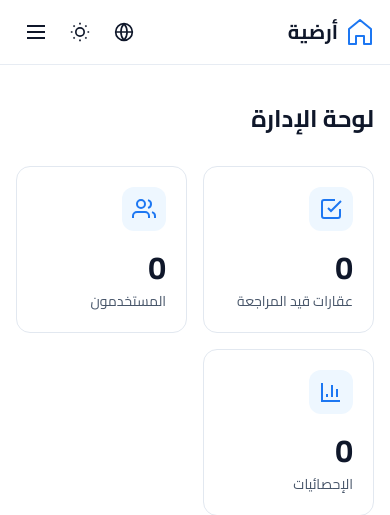
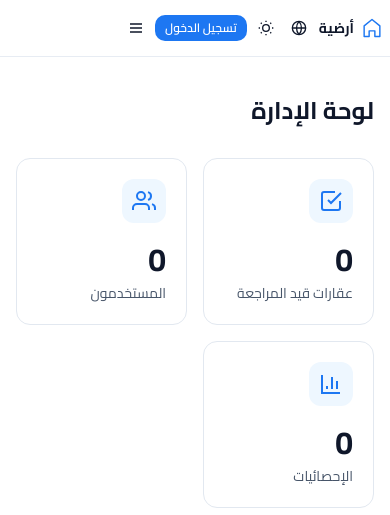
Before and after one commit to 6838gamal/Ardhiya-Real-Estate-Platform, a FastAPI app: page /admin in a window 390 px wide. Shown: the top 515 px of the page. Run offline with FastAPI, Linux system fonts and the light colour scheme; some libraries are stand-ins or nearby versions.

Commit message:
Update style.css

```diff
--- a/app/static/css/style.css
+++ b/app/static/css/style.css
@@ -199,9 +228,25 @@ a:hover { color: var(--primary-700); }
 .nav-link:hover, .nav-link.active { color: var(--primary-600); background: var(--primary-50); }
 :root[data-theme="dark"] .nav-link:hover, :root[data-theme="dark"] .nav-link.active { background: var(--bg-tertiary); }
 
-.header-actions { display: flex; align-items: center; gap: 4px; }
-.btn-login { display: none; }
-@media (min-width: 768px) { .btn-login { display: inline-flex; } }
+.header-actions { display: flex; align-items: center; gap: 4px; flex-shrink: 0; }
+
+/* ── Login Button ── */
+.btn-login { display: inline-flex; }
+
+/* ── Mobile Menu Toggle ── */
+.menu-toggle {
+    display: none;
+    align-items: center;
+    justify-content: center;
+}
+@media (max-width: 1023px) {
+    .menu-toggle {
+        display: flex;
+        width: 40px;
+        height: 40px;
+        padding: 0;
+    }
+}
 
 /* ── Theme Toggle ── */
 #themeToggle .icon-moon { display: none; }
@@ -471,3 +503,113 @@ a:hover { color: var(--primary-700); }
     position: absolute; width: 1px; height: 1px; padding: 0;
     margin: -1px; overflow: hidden; clip: rect(0,0,0,0); white-space: nowrap; border: 0;
 }
+
+/* ── Mobile & Tablet Responsive (Below 1024px) ── */
+@media (max-width: 1023px) {
+    /* تنسيق الهيدر للجوال */
+    .header-inner {
+        height: 60px;
+        padding: 0 12px;
+        gap: 8px;
+    }
+
+    .logo-text {
+        font-size: 1rem;
+    }
+
+    .logo-icon svg {
+        width: 24px;
+        height: 24px;
+    }
+
+    /* إظهار زر تسجيل الدخول */
+    .btn-login {
+        display: inline-flex !important;
+        font-size: 0.8125rem;
+        padding: 6px 14px;
+        margin: 0 4px;
+        min-width: auto;
+        white-space: nowrap;
+        order: 2;
+    }
+
+    /* ترتيب أزرار الهيدر */
+    .header-actions {
+        gap: 2px;
+        margin-left: auto;
+    }
+
+    .header-actions .lang-switcher { order: 0; }
+    .header-actions #themeToggle { order: 1; }
+    .header-actions .btn-login { order: 2; }
+    .header-actions .menu-toggle { order: 3; }
+
+    /* تصغير أزرار الأيقونات */
+    .icon-btn {
+        width: 36px;
+        height: 36px;
+        padding: 4px;
+    }
+    .icon-btn svg {
+        width: 18px;
+        height: 18px;
+    }
+}
+
+/* ── Very Small Screens (Below 400px) ── */
+@media (max-width: 400px) {
+    .header-inner {
+        height: 56px;
+        padding: 0 8px;
+        gap: 4px;
+    }
+
+    .logo-text {
+        font-size: 0.875rem;
+    }
+
+    .logo-icon svg {
+        width: 20px;
+        height: 20px;
+    }
+
+    .btn-login {
+        font-size: 0.75rem;
+        padding: 4px 10px;
+        margin: 0 2px;
+    }
+
+    .icon-btn {
+        width: 32px;
+        height: 32px;
+    }
+    .icon-btn svg {
+        width: 16px;
+        height: 16px;
+    }
+
+    .header-actions {
+        gap: 1px;
+    }
+}
+
+/* ── Menu Open State ── */
+body.menu-open {
+    overflow: hidden;
+}
+
+/* تنسيق القائمة المفتوحة */
+.main-nav.active {
+    animation: slideDown 0.25s ease forwards;
+}
+
+@keyframes slideDown {
+    from {
+        opacity: 0;
+        transform: translateY(-10px);
+    }
+    to {
+        opacity: 1;
+        transform: translateY(0);
+    }
+}
```
Also changed, not shown: other parts of app/static/css/style.css (+32 -16 lines).
